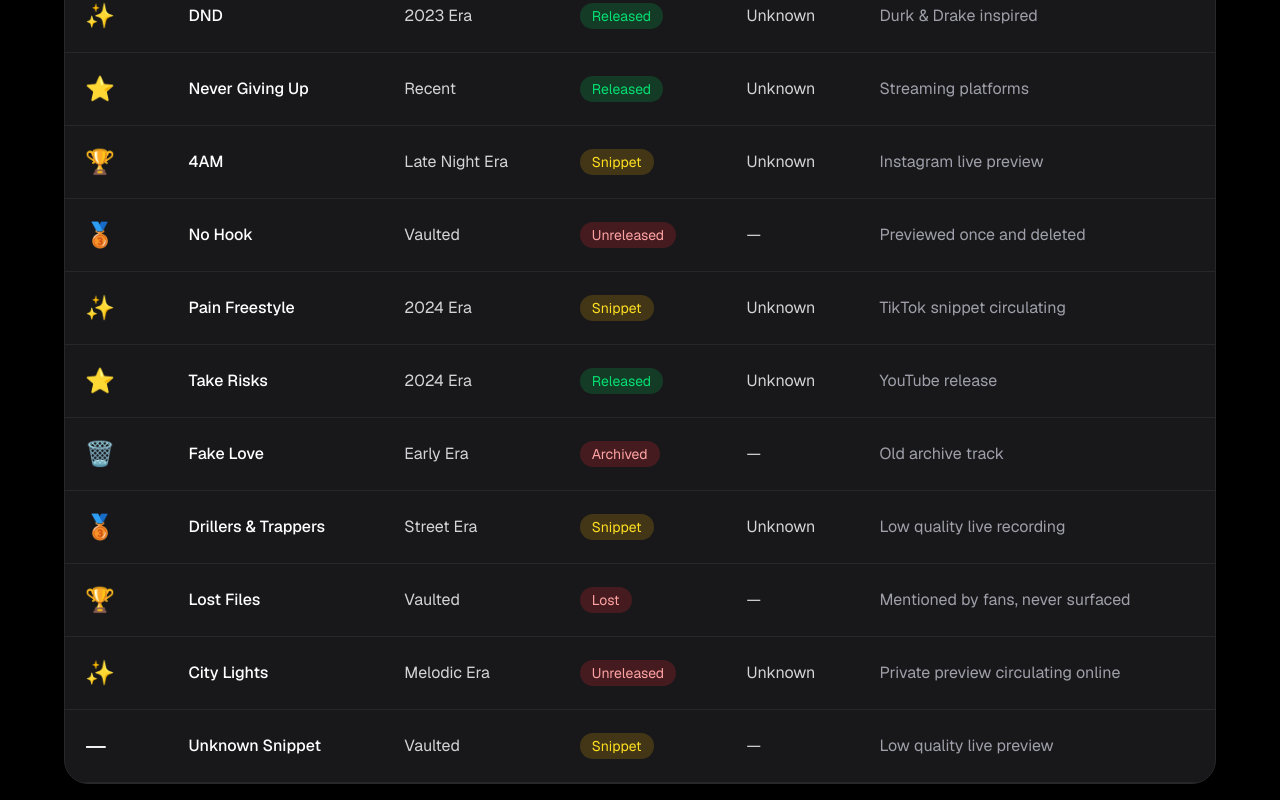
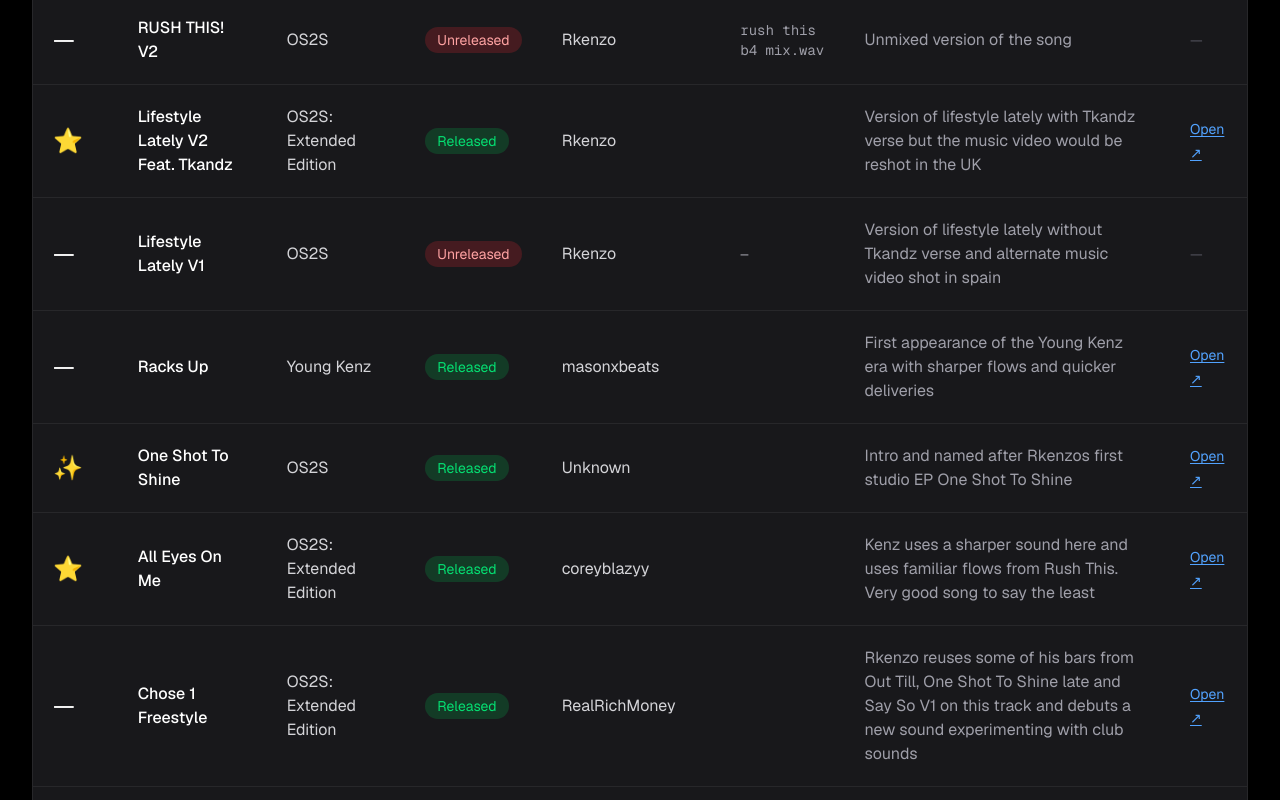
Before and after one commit to KnowKiot/Rkenzo-Tracker, a Next.js app: page / in a window 1280 px wide. Shown: the part 540-1340 px from the top of the page. Built offline with nearby package versions, Linux system fonts and the light colour scheme.

Commit message:
Added more songs

```diff
--- a/app/page.tsx
+++ b/app/page.tsx
@@ -4,6 +4,7 @@ import { useMemo, useState } from 'react';
 
 const RATINGS = [
   { emoji: '🏆', label: 'Grail' },
+  { emoji: '🌟', label: 'Classic' },
   { emoji: '⭐', label: 'Best Of' },
   { emoji: '✨', label: 'Special' },
   { emoji: '🥉', label: 'Wanted' },
@@ -17,100 +18,244 @@ export default function RkenzoTracker() {
 
   const songs = [
     {
-      title: 'Throwback',
-      era: '2023 Era',
+      title: 'RUSH THIS! V3',
+      era: 'OS2S',
+      status: 'Released',
+      producer: 'Rkenzo',
+      notes: 'The first officially released song produced by Rkenzo',
+      rating: '⭐',
+      filename: '—',
+      link: 'https://www.youtube.com/watch?v=vPf7hVAEqTw',
+    },
+    {
+      title: 'RUSH THIS! V2',
+      era: 'OS2S',
+      status: 'Unreleased',
+      producer: 'Rkenzo',
+      notes: 'Unmixed version of the song',
+      rating: '—',
+      filename: 'rush this b4 mix.wav',
+      link: '',
+    },
+    {
+      title: 'Lifestyle Lately V2 Feat. Tkandz',
+      era: 'OS2S: Extended Edition',
+      status: 'Released',
+      producer: 'Rkenzo',
+      notes: 'Version of lifestyle lately with Tkandz verse but the music video would be reshot in the UK',
+      rating: '⭐',
+      filename: '',
+      link: 'https://www.youtube.com/watch?v=ZDuDBuFPsmk',
+    },
+    {
+      title: 'Lifestyle Lately V1',
+      era: 'OS2S',
+      status: 'Unreleased',
+      producer: 'Rkenzo',
+      notes: 'Version of lifestyle lately without Tkandz verse and alternate music video shot in spain',
+      rating: '—',
+      filename: '—',
+      link: '',
+    },
+    {
+      title: 'Racks Up',
+      era: 'Young Kenz',
+      status: 'Released',
+      producer: 'masonxbeats',
+      notes: 'First appearance of the Young Kenz era with sharper flows and quicker deliveries',
+      rating: '—',
+      filename: '',
+      link: 'https://www.youtube.com/watch?v=evCgCR9aJsM',
+    },
+    {
+      title: 'One Shot To Shine',
+      era: 'OS2S',
       status: 'Released',
       producer: 'Unknown',
-      notes: 'Official release',
+      notes: 'Intro and named after Rkenzos first studio EP One Shot To Shine',
+      rating: '✨',
+      filename: '',
+      link: 'https://www.youtube.com/watch?v=_gmJXkfc7OY',
+    },
+    {
+      title: 'All Eyes On Me',
+      era: 'OS2S: Extended Edition',
+      status: 'Released',
+      producer: 'coreyblazyy',
+      notes: 'Kenz uses a sharper sound here and uses familiar flows from Rush This. Very good song to say the least',
       rating: '⭐',
+      filename: '',
+      link: 'https://www.youtube.com/watch?v=kol3yTiwgQA',
+    },
+    {
+      title: 'Chose 1 Freestyle',
+      era: 'OS2S: Extended Edition',
+      status: 'Released',
+      producer: 'RealRichMoney',
+      notes: 'Rkenzo reuses some of his bars from Out Till, One Shot To Shine late and Say So V1 on this track and debuts a new sound experimenting with club sounds',
+      rating: '—',
+      filename: '',
+      link: 'https://www.youtube.com/watch?v=evCgCR9aJsM',
+    },
+    {
+      title: 'Throwback',
+      era: 'Young Kenz',
+      status: 'Released',
+      producer: 'Unknown',
+      notes: 'The first officially released song with DXNTE',
+      rating: '—',
+      filename: '—',
+      link: 'https://www.youtube.com/watch?v=L7-1jyaPnZw',
     },
     {
       title: 'DND',
-      era: '2023 Era',
+      era: 'Young Kenz',
       status: 'Released',
-      producer: 'Unknown',
-      notes: 'Durk & Drake inspired',
+      producer: 'sk3llybeats366',
+      notes: 'Rkenzos first time going into melodic drill. Uses a deeper voice and is a community favourite',
       rating: '✨',
+      filename: '—',
+      link: 'https://www.youtube.com/watch?v=jHh38yfr5T0',
     },
     {
       title: 'Never Giving Up',
-      era: 'Recent',
+      era: 'Rkenzo Foundation',
       status: 'Released',
       producer: 'Unknown',
-      notes: 'Streaming platforms',
-      rating: '⭐',
+      notes: 'Rkenzos first music video. He also seemed to have scrapped this wave rap sound marking the end of  the Rkenzo Foundation Era',
+      rating: '✨',
+      filename: '—',
+      link: 'https://www.youtube.com/watch?v=Q7liMX64Duc',
     },
     {
-      title: '4AM',
-      era: 'Late Night Era',
-      status: 'Snippet',
-      producer: 'Unknown',
-      notes: 'Instagram live preview',
-      rating: '🏆',
+      title: 'Through The Night',
+      era: 'Rkenzo Foundation',
+      status: 'Released',
+      producer: 'AriaTheProducer & VVSMelody',
+      notes: 'First official release from Rkenzo using his wave rap sound',
+      rating: '—',
+      filename: '—',
+      link: 'https://www.youtube.com/watch?v=pG9jO_771mA',
     },
     {
-      title: 'No Hook',
-      era: 'Vaulted',
-      status: 'Unreleased',
-      producer: '—',
-      notes: 'Previewed once and deleted',
-      rating: '🥉',
+      title: 'Alone',
+      era: 'Momentary Bliss',
+      status: 'Snippet',
+      producer: 'FinniX!Beats',
+      notes: 'Instagram live preview song was instantly hailed as a grail part of the collection of songs Rkenzo made with Finnix Switerzland',
+      rating: '🏆',
+      filename: '?',
+      link: '',
     },
     {
-      title: 'Pain Freestyle',
-      era: '2024 Era',
-      status: 'Snippet',
-      producer: 'Unknown',
-      notes: 'TikTok snippet circulating',
+      title: 'MAKE IT COUNT! V2',
+      era: 'OS2S',
+      status: 'Released',
+      producer: 'FinniX!Beats',
+      notes: 'Part of the collection of songs Rkenzo made with Finnix Switerzland',
       rating: '✨',
+      filename: '—',
+      link: 'https://www.youtube.com/watch?v=jBivqZXolk8',
     },
     {
-      title: 'Take Risks',
-      era: '2024 Era',
+      title: 'MAKE IT COUNT! V1',
+      era: 'OS2S',
+      status: 'Unreleased',
+      producer: 'FinniX!Beats',
+      notes: 'Noticably has a different more spacelike beat. Part of the collection of songs Rkenzo made with Finnix Switerzland',
+      rating: '🥉',
+      filename: 'MAKE IT COUNT',
+      link: '',
+    },
+    {
+      title: 'OS2S Freestyle',
+      era: 'OS2S: Extended Edition',
       status: 'Released',
       producer: 'Unknown',
-      notes: 'YouTube release',
-      rating: '⭐',
+      notes: 'Promotional song marking the release of his clothing brand OS2S. Music video features cameos from blancomadeit and FinniX!Beats',
+      rating: '—',
+      filename: '—',
+      link: 'https://www.youtube.com/watch?v=8FcIn74uNzk',
+    },
+    {
+      title: 'STYLE',
+      era: 'OS2S',
+      status: 'Unreleased',
+      producer: 'Pierre Bourne',
+      notes: 'Studio session made with Kadz using the beat of Cartis Goin Outta Style. Song was never finished',
+      rating: '🥉',
+      filename: 'KY OS.wav',
+      link: '',
     },
     {
       title: 'Fake Love',
-      era: 'Early Era',
-      status: 'Archived',
-      producer: '—',
+      era: 'Rkenzo Foundation',
+      status: 'Released',
+      producer: 'Flang & obmus1c',
       notes: 'Old archive track',
       rating: '🗑️',
+      filename: '—',
+      link: 'https://www.youtube.com/watch?v=rcRGjfP1Mp8',
     },
     {
-      title: 'Drillers & Trappers',
-      era: 'Street Era',
-      status: 'Snippet',
-      producer: 'Unknown',
-      notes: 'Low quality live recording',
-      rating: '🥉',
+      title: 'Say So V2',
+      era: 'OS2S: Extended Edition',
+      status: 'Released',
+      producer: 'Segway',
+      notes: 'Revamped version of say so with a new 2nd verse, no Kadz feature and new bars for the first verse but same flow. Finally released on the OS2S: Extended Edition',
+      rating: '✨',
+      filename: '—',
+      link: 'https://www.youtube.com/watch?v=w9Y_v96F9ac',
     },
     {
-      title: 'Lost Files',
-      era: 'Vaulted',
-      status: 'Lost',
-      producer: '—',
-      notes: 'Mentioned by fans, never surfaced',
+      title: 'Say So V1',
+      era: 'OS2S',
+      status: 'Vaulted',
+      producer: 'Segway',
+      notes: 'Full song is held, original version of Say So with a catchier first verse less lyrically powerful but the version fans like the most',
       rating: '🏆',
+      filename: 'Say so with kadz.wav',
+      link: '',
     },
     {
-      title: 'City Lights',
-      era: 'Melodic Era',
-      status: 'Unreleased',
-      producer: 'Unknown',
-      notes: 'Private preview circulating online',
-      rating: '✨',
+      title: 'Say So V1',
+      era: 'OS2S',
+      status: 'Vaulted',
+      producer: 'Segway',
+      notes: 'Full song is held, original version of Say So with a catchier first verse less lyrically powerful but the version fans like the most',
+      rating: '🏆',
+      filename: 'Say so with kadz.wav',
+      link: '',
     },
     {
-      title: 'Unknown Snippet',
-      era: 'Vaulted',
-      status: 'Snippet',
-      producer: '—',
-      notes: 'Low quality live preview',
-      rating: '—',
+      title: 'Out Till Late',
+      era: 'OS2S',
+      status: 'Released',
+      producer: 'Unknown',
+      notes: 'Featuring Whizz, song was reportedly made in one take and is a fan favourite. One of his biggest songs to date',
+      rating: '⭐',
+      filename: '—',
+      link: 'https://www.youtube.com/watch?v=mAywOdTLQHA',
+    },
+    {
+      title: 'EVISU JEANS',
+      era: 'Momentary Bliss',
+      status: 'Released',
+      producer: 'coreyblazyinc',
+      notes: 'Throwaway song to mark the rollout of Momentary Bliss',
+      rating: '✨',
+      filename: '—',
+      link: 'https://www.youtube.com/watch?v=GCz7GZODsv4',
+    },
+    {
+      title: 'Papercuts',
+      era: 'OS2S',
+      status: 'Released',
+      producer: 'ROB EVN',
+      notes: 'Made the day after his girlfriend broke up with him and became an instant success which caught the attention of UK Artist Tkandz',
+      rating: '🌟',
+      filename: '—',
+      link: 'https://www.youtube.com/watch?v=zCYRFU6Nwjk',
     },
   ];
 
@@ -123,7 +268,7 @@ export default function RkenzoTracker() {
 
   const filteredSongs = useMemo(() => {
     return songs.filter((song) => {
-      const matchesSearch = [song.title, song.era, song.status, song.notes]
+      const matchesSearch = [song.title, song.era, song.status, song.notes, song.filename]
         .join(' ')
         .toLowerCase()
         .includes(search.toLowerCase());
@@ -134,7 +279,7 @@ export default function RkenzoTracker() {
 
   return (
     <div className="min-h-screen bg-black text-white p-8 font-sans">
-      <div className="max-w-6xl mx-auto">
+      <div className="max-w-7xl mx-auto">
         <div className="mb-10">
           <h1 className="text-5xl font-bold tracking-tight mb-2">
             RKENZO TRACKER
@@ -214,7 +359,9 @@ export default function RkenzoTracker() {
                   <th className="text-left p-5">Era</th>
                   <th className="text-left p-5">Status</th>
                   <th className="text-left p-5">Producer</th>
+                  <th className="text-left p-5">Filename</th>
                   <th className="text-left p-5">Notes</th>
+                  <th className="text-left p-5">Link</th>
                 </tr>
               </thead>
               <tbody>
@@ -244,12 +391,27 @@ export default function RkenzoTracker() {
                       </span>
                     </td>
                     <td className="p-5 text-zinc-300">{song.producer}</td>
+                    <td className="p-5 text-zinc-400 font-mono text-sm">{song.filename}</td>
                     <td className="p-5 text-zinc-400">{song.notes}</td>
+                    <td className="p-5">
+                      {song.link ? (
+                        <a
+                          href={song.link}
+                          target="_blank"
+                          rel="noopener noreferrer"
+                          className="text-blue-400 hover:text-blue-300 underline underline-offset-2 transition text-sm"
+                        >
+                          Open ↗
+                        </a>
+                      ) : (
+                        <span className="text-zinc-600 text-sm">—</span>
+                      )}
+                    </td>
                   </tr>
                 ))}
                 {filteredSongs.length === 0 && (
                   <tr>
-                    <td colSpan={6} className="p-10 text-center text-zinc-500">
+                    <td colSpan={8} className="p-10 text-center text-zinc-500">
                       No songs match your search.
                     </td>
                   </tr>
```
